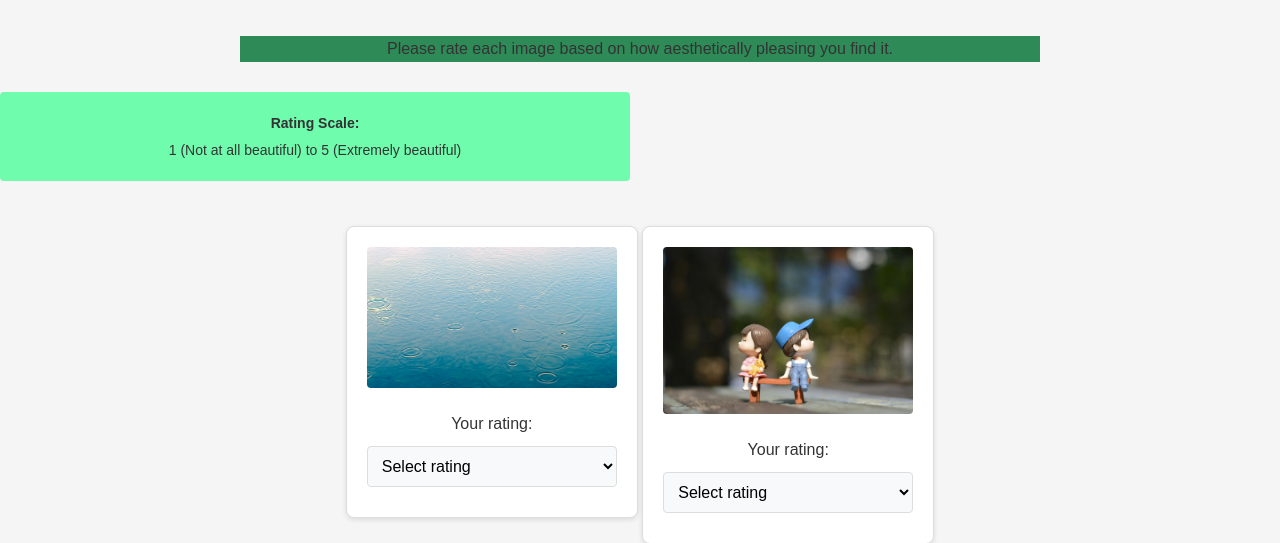
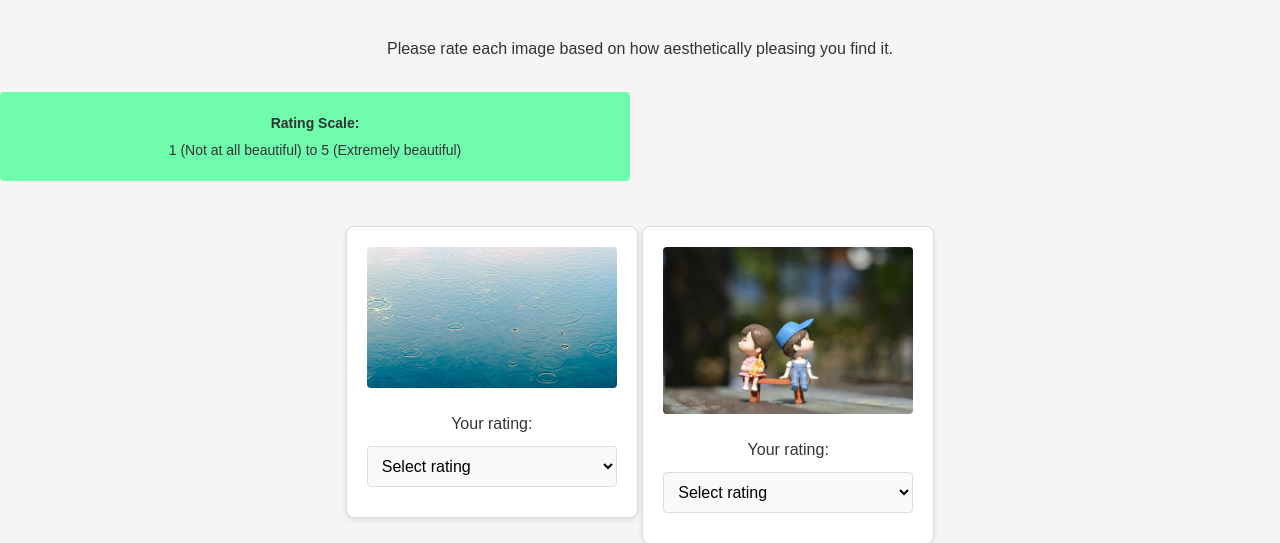
Before and after one commit to drakyere/picture_rating_game, a Flask app: page /rating in a window 1280 px wide. Shown: the top 543 px of the page. Run offline with Flask 3, Linux system fonts and the light colour scheme; data comes from the database, SQL or seed files in the repository.

Commit message:
Update rating.html

```diff
--- a/templates/rating.html
+++ b/templates/rating.html
@@ -16,7 +16,6 @@
             overflow-x:hidden;
         }
         .rating-header {
-            background-color: #2e8b57;
             margin-bottom: 30px;
             text-align: center;
         }
```
